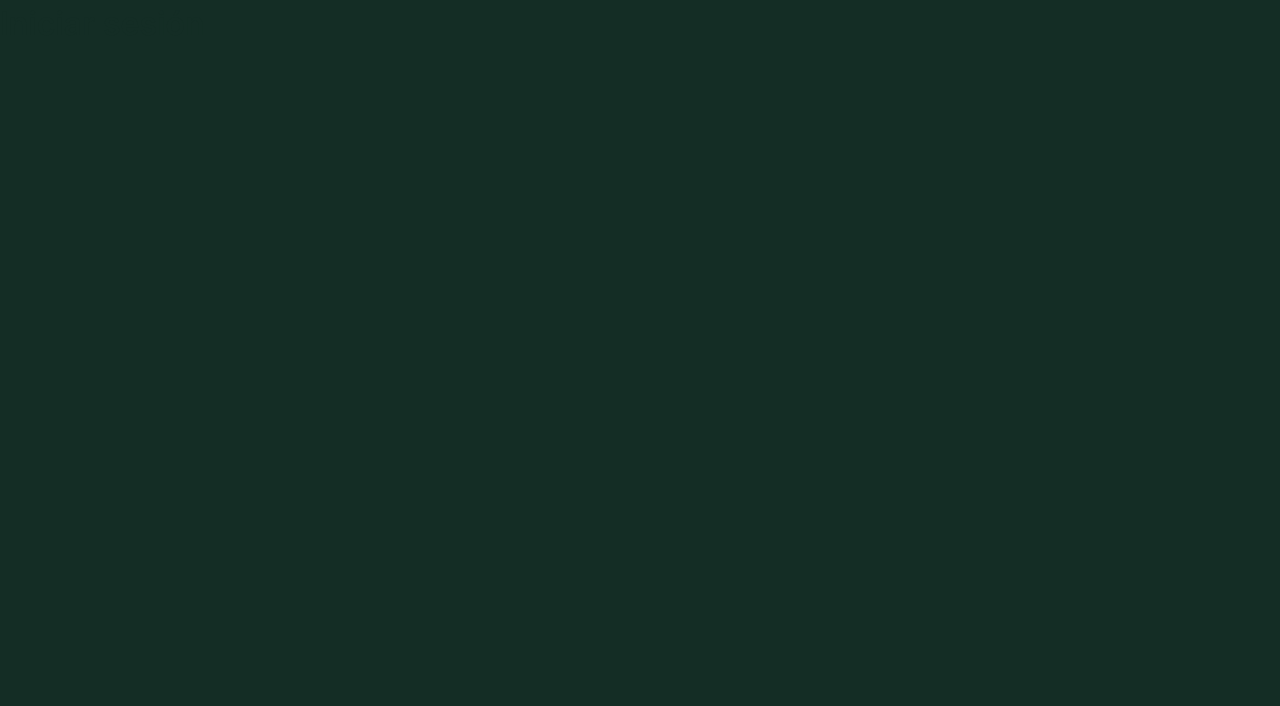
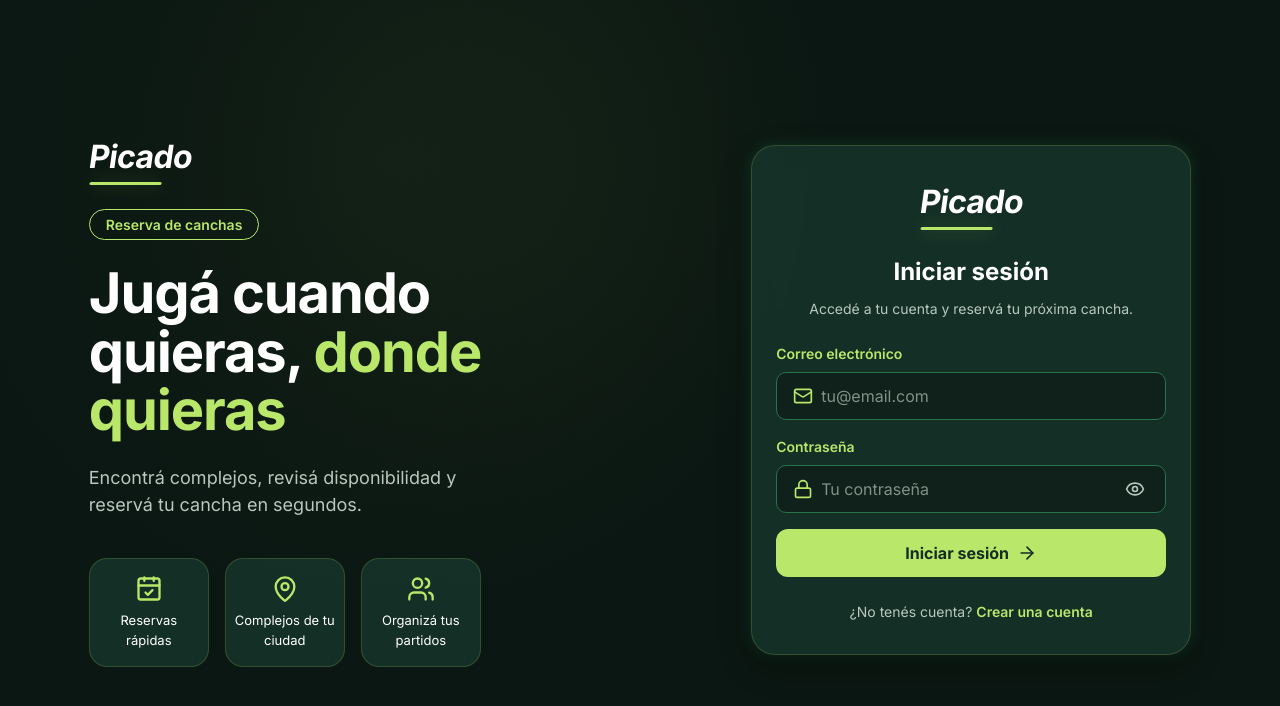
Before and after one commit to BautiCutini/trabajo-metodologiaII, a React app in the folder frontend/: page /login in a window 1280 px wide. Shown: the top 706 px of the page. Built offline with nearby package versions, Linux system fonts and the light colour scheme; the HTML template or start-up script is replaced by a standard one.

Commit message:
feat(front): agregar pantalla de login con validación de formulario

```diff
--- /dev/null
+++ b/frontend/src/pages/auth/Auth.module.css
@@ -0,0 +1,37 @@
+.formulario {
+    display: flex;
+    flex-direction: column;
+    gap: var(--spacing-md);
+}
+
+.alerta {
+    display: flex;
+    align-items: flex-start;
+    gap: var(--spacing-sm);
+    padding: var(--spacing-sm) var(--spacing-md);
+    background-color: rgba(220, 69, 69, 0.12);
+    border: var(--border-width) solid var(--color-danger);
+    border-radius: var(--radius-input);
+    color: var(--color-danger-text);
+    font-size: var(--font-size-sm);
+}
+
+.alerta svg {
+    flex-shrink: 0;
+    margin-top: 2px;
+}
+
+.pie {
+    color: var(--color-text-muted);
+    font-size: var(--font-size-sm);
+    text-align: center;
+}
+
+.enlace {
+    color: var(--color-secondary);
+    font-weight: var(--font-semibold);
+}
+
+.enlace:hover {
+    text-decoration: underline;
+}
--- a/frontend/src/pages/auth/Login.jsx
+++ b/frontend/src/pages/auth/Login.jsx
@@ -0,0 +1,116 @@
+import { useState } from 'react';
+import { Link } from 'react-router-dom';
+import { Mail, Lock, ArrowRight, AlertCircle } from 'lucide-react';
+import AuthLayout from '../../components/layout/AuthLayout';
+import Input from '../../components/ui/Input';
+import Button from '../../components/ui/Button';
+import styles from './Auth.module.css';
+
+const EMAIL_VALIDO = /^[^\s@]+@[^\s@]+\.[^\s@]+$/;
+
+function validar({ email, password }) {
+    const errores = {};
+
+    if (!email.trim()) {
+        errores.email = 'Ingresá tu correo electrónico.';
+    } else if (!EMAIL_VALIDO.test(email.trim())) {
+        errores.email = 'Ingresá un correo válido.';
+    }
+
+    if (!password) {
+        errores.password = 'Ingresá tu contraseña.';
+    }
+
+    return errores;
+}
+
+function Login() {
+    const [datos, setDatos] = useState({ email: '', password: '' });
+    const [errores, setErrores] = useState({});
+    const [errorGeneral, setErrorGeneral] = useState('');
+    const [cargando, setCargando] = useState(false);
+
+    function manejarCambio(evento) {
+        const { name, value } = evento.target;
+        setDatos((previos) => ({ ...previos, [name]: value }));
+        // Si el campo tenía error, se borra apenas el usuario lo corrige
+        setErrores((previos) => ({ ...previos, [name]: undefined }));
+        setErrorGeneral('');
+    }
+
+    async function manejarEnvio(evento) {
+        evento.preventDefault();
+
+        const nuevosErrores = validar(datos);
+        setErrores(nuevosErrores);
+        if (Object.keys(nuevosErrores).length > 0) return;
+
+        setCargando(true);
+        try {
+            // PROVISORIO: simula la espera del servidor.
+            // En el próximo paso se reemplaza por el login real.
+            await new Promise((resolver) => setTimeout(resolver, 1000));
+            setErrorGeneral('Todavía no está conectado con el servidor.');
+        } finally {
+            setCargando(false);
+        }
+    }
+
+    return (
+        <AuthLayout
+            titulo="Iniciar sesión"
+            subtitulo="Accedé a tu cuenta y reservá tu próxima cancha."
+        >
+            <form className={styles.formulario} onSubmit={manejarEnvio} noValidate>
+                {errorGeneral && (
+                    <div className={styles.alerta} role="alert">
+                        <AlertCircle size={18} aria-hidden="true" />
+                        <span>{errorGeneral}</span>
+                    </div>
+                )}
+
+                <Input
+                    etiqueta="Correo electrónico"
+                    icono={<Mail size={20} />}
+                    type="email"
+                    name="email"
+                    placeholder="tu@email.com"
+                    autoComplete="email"
+                    value={datos.email}
+                    onChange={manejarCambio}
+                    error={errores.email}
+                />
+
+                <Input
+                    etiqueta="Contraseña"
+                    icono={<Lock size={20} />}
+                    type="password"
+                    name="password"
+                    placeholder="Tu contraseña"
+                    autoComplete="current-password"
+                    value={datos.password}
+                    onChange={manejarCambio}
+                    error={errores.password}
+                />
+
+                <Button
+                    type="submit"
+                    anchoCompleto
+                    cargando={cargando}
+                    iconoDerecha={<ArrowRight size={20} />}
+                >
+                    Iniciar sesión
+                </Button>
+            </form>
+
+            <p className={styles.pie}>
+                ¿No tenés cuenta?{' '}
+                <Link to="/registro" className={styles.enlace}>
+                    Crear una cuenta
+                </Link>
+            </p>
+        </AuthLayout>
+    );
+}
+
+export default Login;
--- a/frontend/src/routes/AppRoutes.jsx
+++ b/frontend/src/routes/AppRoutes.jsx
@@ -1,11 +1,12 @@
 import { Routes, Route, Navigate } from 'react-router-dom';
 import Inicio from '../pages/jugador/Inicio';
+import Login from '../pages/auth/Login';
 
 function AppRoutes() {
     return (
         <Routes>
             <Route path="/" element={<Inicio />} />
-            <Route path="/login" element={<h1>Iniciar sesión</h1>} />
+            <Route path="/login" element={<Login />} />
             <Route path="/registro" element={<h1>Crear cuenta</h1>} />
             <Route path="*" element={<Navigate to="/" replace />} />
         </Routes>
```
